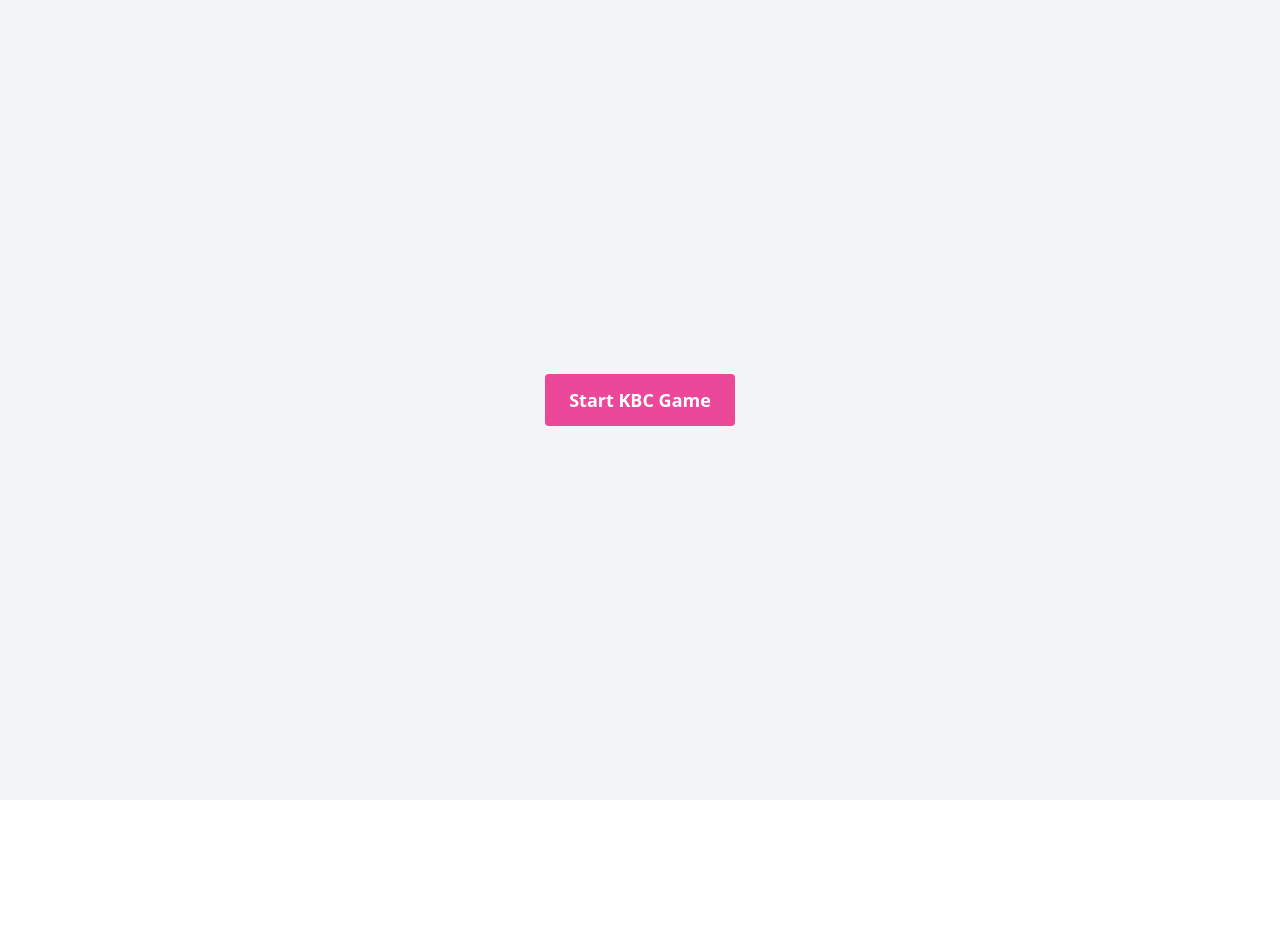
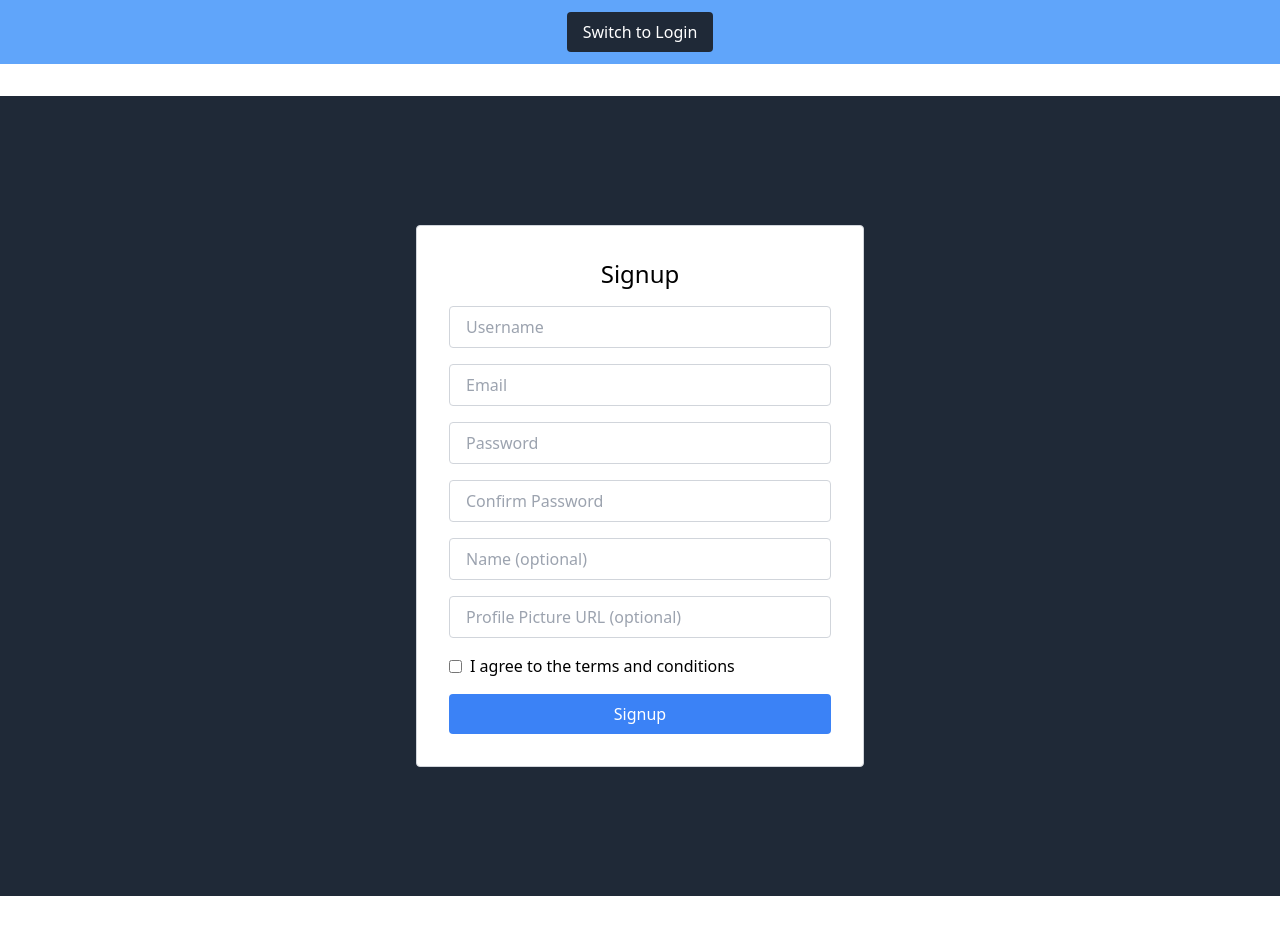
Before and after one commit to kareena0211/KBC-Group-3-Project, a React (Vite) app: page /signup in a window 1280 px wide. Before the commit the page ends 800 px from the top, so only its background shows below. Built offline with nearby package versions, Linux system fonts and the light colour scheme.

Commit message:
added login and signup page

```diff
--- a/src/App.jsx
+++ b/src/App.jsx
@@ -1,24 +1,43 @@
 import { useState } from "react";
-import Quiz from "./components/Quiz";
-import questionsData from "./questions.json";
+// import Quiz from "./components/Quiz";
+// import questionsData from "./questions.json";
 import "./index.css";
+import Login from "./components/Login";
+import Signup from "./components/Signup";
 
 function App() {
+
   const [start, setStart] = useState(false);
+  const [isLogin, setIsLogin] = useState(false);
+
+    const toggleForm = () => {
+        setIsLogin(!isLogin);
+    };
 
   return (
-    <div className="flex flex-col items-center justify-center min-h-screen bg-gray-100">
-      {!start ? (
-        <button
-          onClick={() => setStart(true)}
-          className="px-6 py-3 text-lg font-bold text-white bg-pink-500 rounded cursor-pointer"
-        >
-          Start KBC Game
-        </button>
-      ) : (
-        <Quiz questions={questionsData} />
-      )}
-    </div>
+    // <div className="flex flex-col items-center justify-center min-h-screen bg-gray-100">
+    //   {!start ? (
+    //     <button
+    //       onClick={() => setStart(true)}
+    //       className="px-6 py-3 text-lg font-bold text-white bg-pink-500 rounded cursor-pointer"
+    //     >
+    //       Start KBC Game
+    //     </button>
+    //   ) : (
+    //     <Quiz questions={questionsData} />
+    //   )}
+    // </div>
+
+    // ----------------------------------------------------------------
+
+    <div>
+            <div className="flex justify-center items-center h-16 bg-blue-400 text-white">
+                <button onClick={toggleForm} className="px-4 py-2 bg-gray-800 rounded">Switch to {isLogin ? 'Signup' : 'Login'}</button>
+            </div>
+            <div className="container mx-auto py-8">
+                {isLogin ? <Login /> : <Signup />}
+            </div>
+        </div>
   );
 }
 
--- /dev/null
+++ b/src/components/Login.jsx
@@ -0,0 +1,87 @@
+"use client"
+import { useState } from 'react';
+const Login = () => {
+    const [formData, setFormData] = useState({
+        email: '',
+        password: ''
+    });
+    const [errors, setErrors] = useState({});
+    const [successMessage, setSuccessMessage] = useState('');
+    const [errorMessage, setErrorMessage] = useState('');
+
+    const validateForm = () => {
+        const errors = {};
+        if (!formData.email.trim()) {
+            errors.email = 'Email is required';
+        } else if (!/^\S+@\S+\.\S+$/.test(formData.email)) {
+            errors.email = 'Invalid email format';
+        }
+        if (!formData.password.trim()) {
+            errors.password = 'Password is required';
+        }
+        setErrors(errors);
+        return Object.keys(errors).length === 0;
+    };
+
+    const handleInputChange = (e) => {
+        const { name, value } = e.target;
+        setFormData({ ...formData, [name]: value });
+    };
+
+    const handleLogin = async (e) => {
+        e.preventDefault();
+        if (validateForm()) {
+            try {
+                console.log('Logging in...', formData);
+                setSuccessMessage('Login successful!');
+                setTimeout(() => {
+                    console.log('Redirecting to dashboard...');
+                }, 2000);
+                setFormData({
+                    email: '',
+                    password: ''
+                });
+            } catch (error) {
+                setErrorMessage('Login failed. Please try again.');
+                console.error('Login error:', error);
+            }
+        }
+    };
+
+    return (
+        <div className='bg-gray-800 flex justify-center items-center h-screen'>
+            <div className="container max-w-md mx-auto p-8 border border-gray-300 rounded bg-white">
+                <h1 className="text-2xl text-center mb-4">Login</h1>
+                <form onSubmit={handleLogin}>
+                    <div className="mb-4">
+                        <input
+                            type="email"
+                            name="email"
+                            value={formData.email}
+                            onChange={handleInputChange}
+                            placeholder="Email"
+                            className="w-full px-4 py-2 border border-gray-300 rounded"
+                        />
+                        {errors.email && <div className="text-red-500 text-sm mt-1">{errors.email}</div>}
+                    </div>
+                    <div className="mb-4">
+                        <input
+                            type="password"
+                            name="password"
+                            value={formData.password}
+                            onChange={handleInputChange}
+                            placeholder="Password"
+                            className="w-full px-4 py-2 border border-gray-300 rounded"
+                        />
+                        {errors.password && <div className="text-red-500 text-sm mt-1">{errors.password}</div>}
+                    </div>
+                    <button type="submit" className="w-full bg-blue-500 text-white py-2 rounded cursor-pointer hover:bg-blue-700">Login</button>
+                </form>
+                {successMessage && <div className="text-green-500 text-sm mt-4">{successMessage}</div>}
+                {errorMessage && <div className="text-red-500 text-sm mt-4">{errorMessage}</div>}
+            </div>
+        </div>
+    );
+};
+
+export default Login;
--- /dev/null
+++ b/src/components/Signup.jsx
@@ -0,0 +1,164 @@
+"use client"
+import { useState } from 'react';
+
+const Signup = () => {
+	const [formData, setFormData] = useState({
+		username: '',
+		email: '',
+		password: '',
+		confirmPassword: '',
+		name: '',
+		profilePicture: '',
+		terms: false
+	});
+	const [errors, setErrors] = useState({});
+	const [successMessage, setSuccessMessage] = useState('');
+	const [errorMessage, setErrorMessage] = useState('');
+
+	const validateForm = () => {
+		const errors = {};
+		if (!formData.username.trim()) {
+			errors.username = 'Username is required';
+		}
+		if (!formData.email.trim()) {
+			errors.email = 'Email is required';
+		} else if (!/^\S+@\S+\.\S+$/.test(formData.email)) {
+			errors.email = 'Invalid email format';
+		}
+		if (!formData.password.trim()) {
+			errors.password = 'Password is required';
+		} else if (formData.password.trim().length < 8) {
+			errors.password = 'Password must be at least 8 characters';
+		} else if (!/(?=.*[a-z])(?=.*[A-Z])(?=.*\d)(?=.*[@$!%*?&])[A-Za-z\d@$!%*?&]{8,}/.test(formData.password)) {
+			errors.password = 'Password must be at least 8 characters long, contain at least one uppercase letter, one lowercase letter, one digit, and one special character';
+		}
+		if (formData.password !== formData.confirmPassword) {
+			errors.confirmPassword = 'Passwords must match';
+		}
+		setErrors(errors);
+		return Object.keys(errors).length === 0;
+	};
+
+	const handleInputChange = (e) => {
+		const { name, value, type, checked } = e.target;
+		const inputValue = type === 'checkbox' ? checked : value;
+		setFormData({ ...formData, [name]: inputValue });
+	};
+
+	const handleSignup = async (e) => {
+		e.preventDefault();
+		if (validateForm()) {
+			try {
+				console.log('Signing up...', formData);
+				console.log('Sending welcome email to:', formData.email);
+				setSuccessMessage('Signup successful!');
+				setTimeout(() => {
+					console.log('Redirecting to post list screen...');
+				}, 2000);
+				setFormData({
+					username: '',
+					email: '',
+					password: '',
+					confirmPassword: '',
+					name: '',
+					profilePicture: '',
+					terms: false
+				});
+			} catch (error) {
+				setErrorMessage('Signup failed. Please try again.');
+				console.error('Signup error:', error);
+			}
+		}
+	};
+
+	return (
+		<div className='bg-gray-800 flex justify-center items-center h-screen'>
+			<div className="container max-w-md mx-auto p-8 border border-gray-300 rounded bg-white">
+				<h1 className="text-2xl text-center mb-4">Signup</h1>
+				<form onSubmit={handleSignup}>
+					<div className="mb-4">
+						<input
+							type="text"
+							name="username"
+							value={formData.username}
+							onChange={handleInputChange}
+							placeholder="Username"
+							className="w-full px-4 py-2 border border-gray-300 rounded"
+						/>
+						{errors.username && <div className="text-red-500 text-sm mt-1">{errors.username}</div>}
+					</div>
+					<div className="mb-4">
+						<input
+							type="email"
+							name="email"
+							value={formData.email}
+							onChange={handleInputChange}
+							placeholder="Email"
+							className="w-full px-4 py-2 border border-gray-300 rounded"
+						/>
+						{errors.email && <div className="text-red-500 text-sm mt-1">{errors.email}</div>}
+					</div>
+					<div className="mb-4">
+						<input
+							type="password"
+							name="password"
+							value={formData.password}
+							onChange={handleInputChange}
+							placeholder="Password"
+							className="w-full px-4 py-2 border border-gray-300 rounded"
+						/>
+						{errors.password && <div className="text-red-500 text-sm mt-1">{errors.password}</div>}
+					</div>
+					<div className="mb-4">
+						<input
+							type="password"
+							name="confirmPassword"
+							value={formData.confirmPassword}
+							onChange={handleInputChange}
+							placeholder="Confirm Password"
+							className="w-full px-4 py-2 border border-gray-300 rounded"
+						/>
+						{errors.confirmPassword && <div className="text-red-500 text-sm mt-1">{errors.confirmPassword}</div>}
+					</div>
+					<div className="mb-4">
+						<input
+							type="text"
+							name="name"
+							value={formData.name}
+							onChange={handleInputChange}
+							placeholder="Name (optional)"
+							className="w-full px-4 py-2 border border-gray-300 rounded"
+						/>
+					</div>
+					<div className="mb-4">
+						<input
+							type="text"
+							name="profilePicture"
+							value={formData.profilePicture}
+							onChange={handleInputChange}
+							placeholder="Profile Picture URL (optional)"
+							className="w-full px-4 py-2 border border-gray-300 rounded"
+						/>
+					</div>
+					<div className="mb-4 flex items-center">
+						<input
+							type="checkbox"
+							name="terms"
+							checked={formData.terms}
+							onChange={handleInputChange}
+							id="terms"
+							className="mr-2"
+						/>
+						<label htmlFor="terms">I agree to the terms and conditions</label>
+						{errors.terms && <div className="text-red-500 text-sm mt-1">{errors.terms}</div>}
+					</div>
+					<button type="submit" className="w-full bg-blue-500 text-white py-2 rounded cursor-pointer hover:bg-blue-700">Signup</button>
+				</form>
+				{successMessage && <div className="text-green-500 text-sm mt-4">{successMessage}</div>}
+				{errorMessage && <div className="text-red-500 text-sm mt-4">{errorMessage}</div>}
+			</div>
+		</div>
+	);
+};
+
+export default Signup;
```
